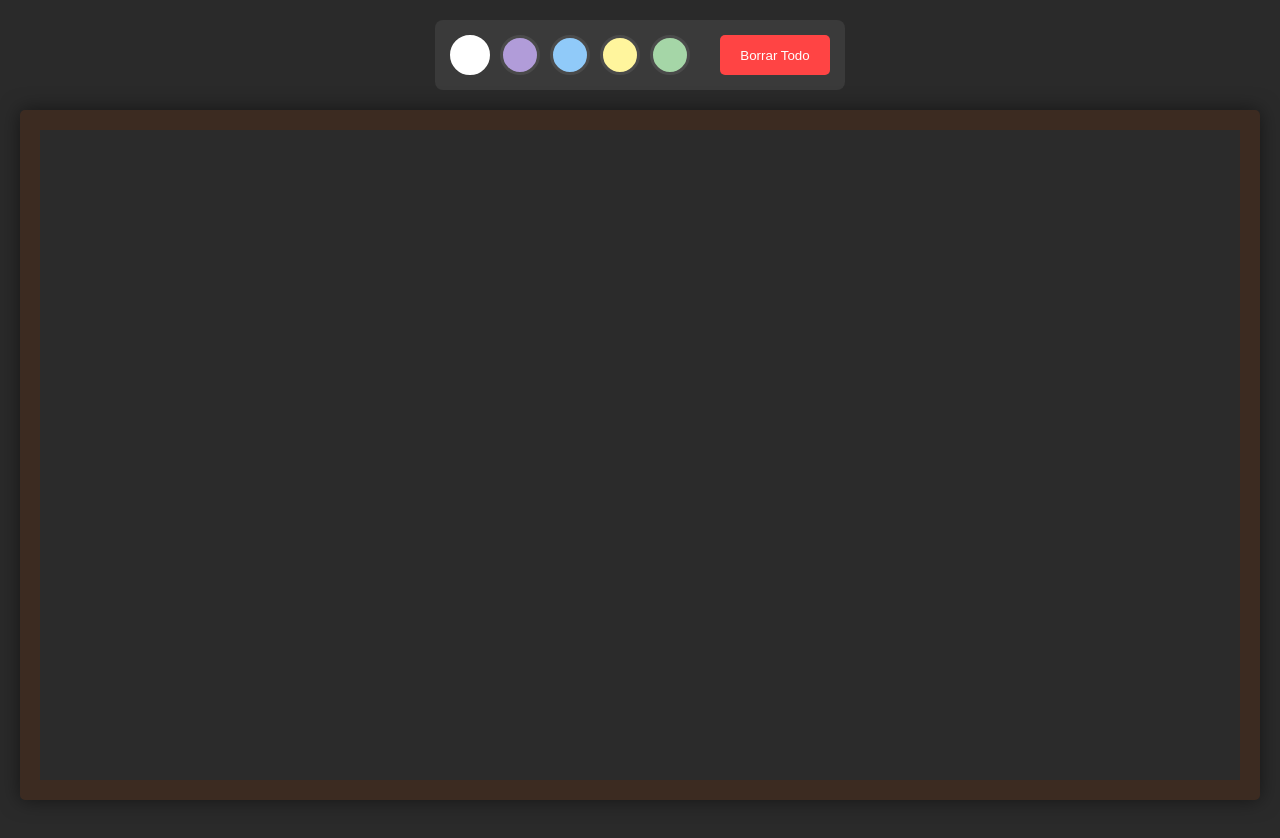
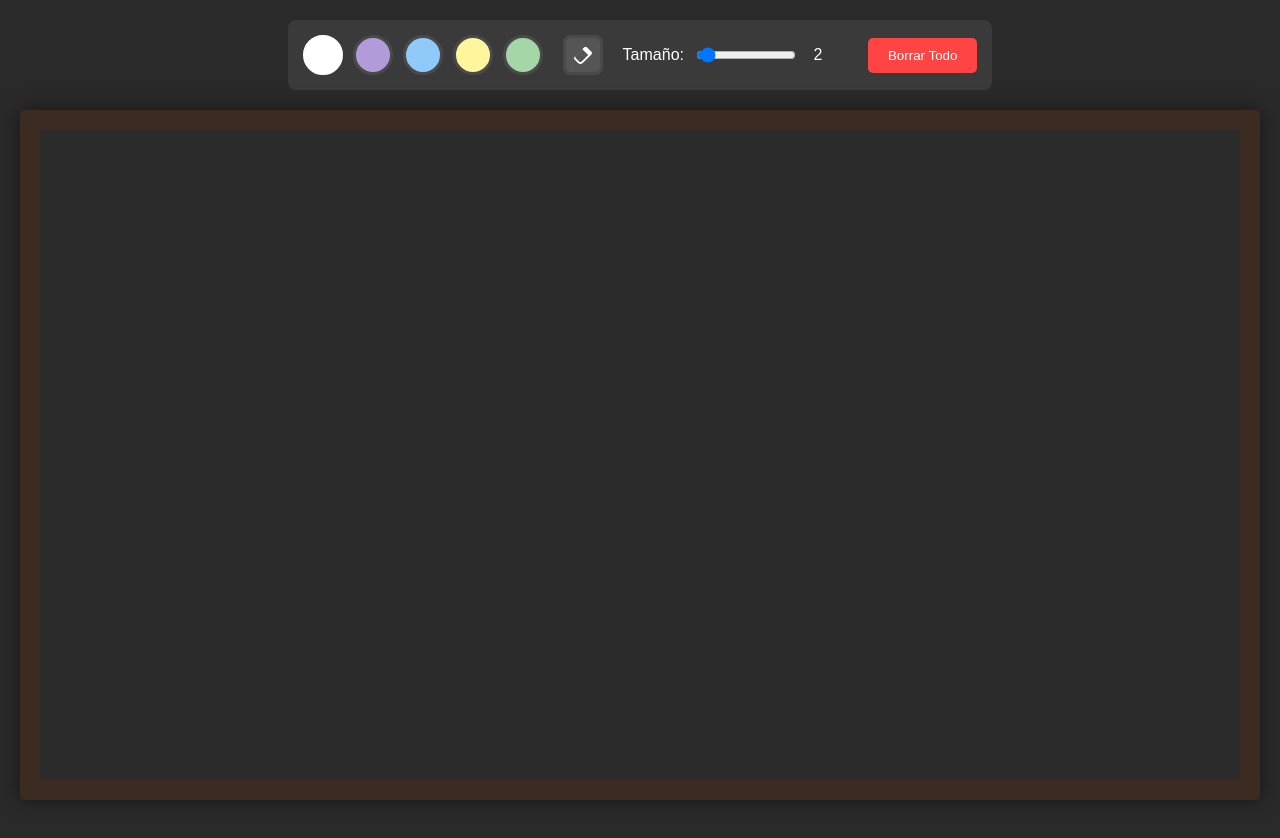
Before and after one commit to marpinet/session-07, a plain HTML site: page index.html in a window 1280 px wide. Drawn offline with Linux system fonts and the light colour scheme.

Commit message:
Initial commit: Interactive blackboard with chalk drawing functionality

```diff
--- a/index.html
+++ b/index.html
@@ -21,7 +21,25 @@
             padding: 15px;
             border-radius: 8px;
             display: flex;
+            gap: 20px;
+            align-items: center;
+        }
+        .color-controls {
+            display: flex;
             gap: 10px;
+        }
+        .size-controls {
+            display: flex;
+            align-items: center;
+            gap: 10px;
+            color: white;
+        }
+        .size-controls input[type="range"] {
+            width: 100px;
+        }
+        #size-value {
+            min-width: 20px;
+            text-align: center;
         }
         .chalk-btn {
             width: 40px;
@@ -34,8 +52,24 @@
         .chalk-btn:hover {
             transform: scale(1.1);
         }
-        .chalk-btn.active {
+        .chalk-btn.active, .tool-btn.active {
             border-color: #fff;
+        }
+        .tool-btn {
+            width: 40px;
+            height: 40px;
+            border: 3px solid #4a4a4a;
+            border-radius: 8px;
+            cursor: pointer;
+            transition: transform 0.2s;
+            background: #555;
+            display: flex;
+            align-items: center;
+            justify-content: center;
+            margin-left: 10px;
+        }
+        .tool-btn:hover {
+            transform: scale(1.1);
         }
         #canvas {
             background-color: #2b2b2b;
@@ -60,11 +94,19 @@
 </head>
 <body>
     <div class="controls">
-        <button class="chalk-btn active" style="background-color: #fff" data-color="#ffffff"></button>
-        <button class="chalk-btn" style="background-color: #b19cd9" data-color="#b19cd9"></button>
-        <button class="chalk-btn" style="background-color: #90caf9" data-color="#90caf9"></button>
-        <button class="chalk-btn" style="background-color: #fff59d" data-color="#fff59d"></button>
-        <button class="chalk-btn" style="background-color: #a5d6a7" data-color="#a5d6a7"></button>
+        <div class="color-controls">
+            <button class="chalk-btn active" style="background-color: #fff" data-color="#ffffff"></button>
+            <button class="chalk-btn" style="background-color: #b19cd9" data-color="#b19cd9"></button>
+            <button class="chalk-btn" style="background-color: #90caf9" data-color="#90caf9"></button>
+            <button class="chalk-btn" style="background-color: #fff59d" data-color="#fff59d"></button>
+            <button class="chalk-btn" style="background-color: #a5d6a7" data-color="#a5d6a7"></button>
+            <button id="eraser" class="tool-btn" title="Borrador"><svg viewBox="0 0 24 24" width="24" height="24"><path fill="white" d="M16.24 3.56l4.95 4.94c.78.79.78 2.05 0 2.84L12 20.53a4.008 4.008 0 01-5.66 0L2.81 17c-.78-.79-.78-2.05 0-2.84l10.6-10.6c.79-.78 2.05-.78 2.83 0zM4.22 15.58l3.54 3.53c.78.79 2.04.79 2.83 0l7.07-7.07-6.37-6.37-7.07 7.07c-.79.79-.79 2.05 0 2.84z"/></svg></button>
+        </div>
+        <div class="size-controls">
+            <label for="chalk-size">Tamaño:</label>
+            <input type="range" id="chalk-size" min="1" max="20" value="2" step="1">
+            <span id="size-value">2</span>
+        </div>
         <button id="clear">Borrar Todo</button>
     </div>
     <canvas id="canvas"></canvas>
--- a/script.js
+++ b/script.js
@@ -16,13 +16,27 @@ document.addEventListener('DOMContentLoaded', () => {
     // Drawing variables
     let isDrawing = false;
     let currentColor = '#ffffff';
+    let currentSize = 2;
     let lastX = 0;
     let lastY = 0;
+    let isErasing = false;
 
     // Chalk effect settings
     ctx.lineCap = 'round';
     ctx.lineJoin = 'round';
     ctx.globalAlpha = 0.85;
+
+    // Get background color from canvas style
+    const canvasBackgroundColor = '#2b2b2b';
+
+    // Size control
+    const sizeSlider = document.getElementById('chalk-size');
+    const sizeValue = document.getElementById('size-value');
+
+    sizeSlider.addEventListener('input', (e) => {
+        currentSize = parseInt(e.target.value);
+        sizeValue.textContent = currentSize;
+    });
 
     // Drawing functions
     function startDrawing(e) {
@@ -41,7 +55,7 @@ document.addEventListener('DOMContentLoaded', () => {
 
         // Chalk effect
         ctx.strokeStyle = currentColor;
-        ctx.lineWidth = 2;
+        ctx.lineWidth = currentSize;
 
         // Main line
         ctx.beginPath();
@@ -95,15 +109,28 @@ document.addEventListener('DOMContentLoaded', () => {
         ctx.clearRect(0, 0, canvas.width, canvas.height);
     });
 
-    // Color selection
+    // Color selection and eraser
+    const eraserBtn = document.getElementById('eraser');
+
     chalkButtons.forEach(btn => {
         btn.addEventListener('click', () => {
             // Remove active class from all buttons
             chalkButtons.forEach(b => b.classList.remove('active'));
+            eraserBtn.classList.remove('active');
             // Add active class to clicked button
             btn.classList.add('active');
-            // Set current color
+            // Set current color and disable eraser
             currentColor = btn.dataset.color;
+            isErasing = false;
+            ctx.globalCompositeOperation = 'source-over';
         });
     });
+
+    // Eraser functionality
+    eraserBtn.addEventListener('click', () => {
+        chalkButtons.forEach(b => b.classList.remove('active'));
+        eraserBtn.classList.add('active');
+        isErasing = true;
+        ctx.globalCompositeOperation = 'destination-out';
+    });
 });
```
